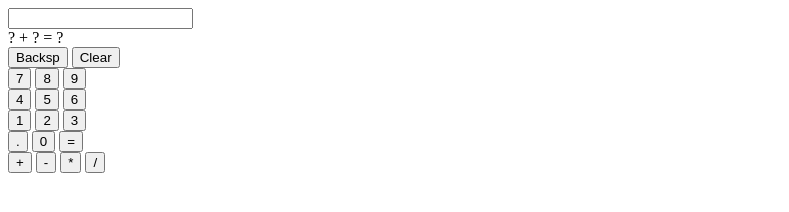
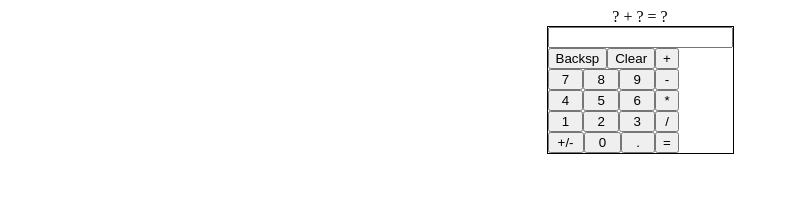
Before and after one commit to kMose/odin-calculator, a plain HTML site: page index.html in a window 1280 px wide. Shown: the whole page, without its empty margins (0-789 px from the left). Drawn offline with Linux system fonts and the light colour scheme.

Commit message:
Add flexbox beginnings

```diff
--- a/index.html
+++ b/index.html
@@ -9,10 +9,8 @@
     <script src="scripts.js" defer></script>
 </head>
 <body>
+    <div class="content">
 
-    <div class="content">
-        <div class="calculator">
-        <input id="calc-display" type="text"></input>
         <div class="history-display">
             <span id="x-display">?</span>
             <span id="operator-display">+</span>
@@ -20,6 +18,13 @@
             <span> = </span>
             <span id="output-display">?</span>
         </div>
+
+        <div class="calculator">
+
+            <input id="calc-display" type="text"></input>
+
+            <div class="button-rows">
+                <div class="number-column">
                     <div class="erase-row">
                         <button id="backsp">Backsp</button>
                         <button id="clear">Clear</button>
@@ -43,10 +48,11 @@
                         <button data-number="3" class="number-button">3</button>
                     </div>
 
-        <div class="equals-row">
+                    <div class="zero-row">
+                        <button id="plus-minus">+/-</button>
+                        <button data-number="0" class="number-button">0</button>
                         <button id="decimal">.</button>
-            <button data-number="0" class="number-button">0</button>
-            <button id="equals-button">=</button>
+                    </div>
                 </div>
 
                 <div class="operator-column">
@@ -54,6 +60,9 @@
                     <button data-type="-" class="operators" >-</button>
                     <button data-type="*" class="operators" >*</button>
                     <button data-type="/" class="operators" >/</button>
+                    <button id="equals-button">=</button>
+                </div>
+            </div>
         </div>
     </div>
 
--- a/scripts.js
+++ b/scripts.js
@@ -60,7 +60,6 @@ document.querySelector("#clear").addEventListener("click", () => {
 
 // Event Listener for Equals Button
 document.querySelector("#equals-button").addEventListener("click", () => equalsFunc());
-
 
 // Event Listener for Decimal Button
 document.querySelector("#decimal").addEventListener("click", () => decimalFunc());
--- a/styles.css
+++ b/styles.css
@@ -0,0 +1,47 @@
+
+
+.number-column{
+    display: flex;
+    flex-direction: column;
+}
+
+.content{
+    display: flex;
+    flex-direction: column;
+    justify-content: center;
+    align-items: center;
+}
+
+.calculator{
+    display: flex;
+    flex-direction: column;
+    flex: auto;
+    border: 1px solid black;
+}
+
+button{
+    display: flex;
+    flex: auto;
+    justify-content: center;
+}
+
+.number-column > div{
+    display:flex;
+    flex-direction: row;
+    flex: 1;
+}
+
+.operator-column{
+    display: flex;
+    flex-direction: column;
+}
+
+.button-rows{
+    display: flex;
+    flex-direction: row;
+    width: 100%;
+}
+
+#plus-minus{
+    width: 22px;
+}
```
Also changed, not shown: notes.txt. Lines whose indentation alone changed are shown as unchanged.
